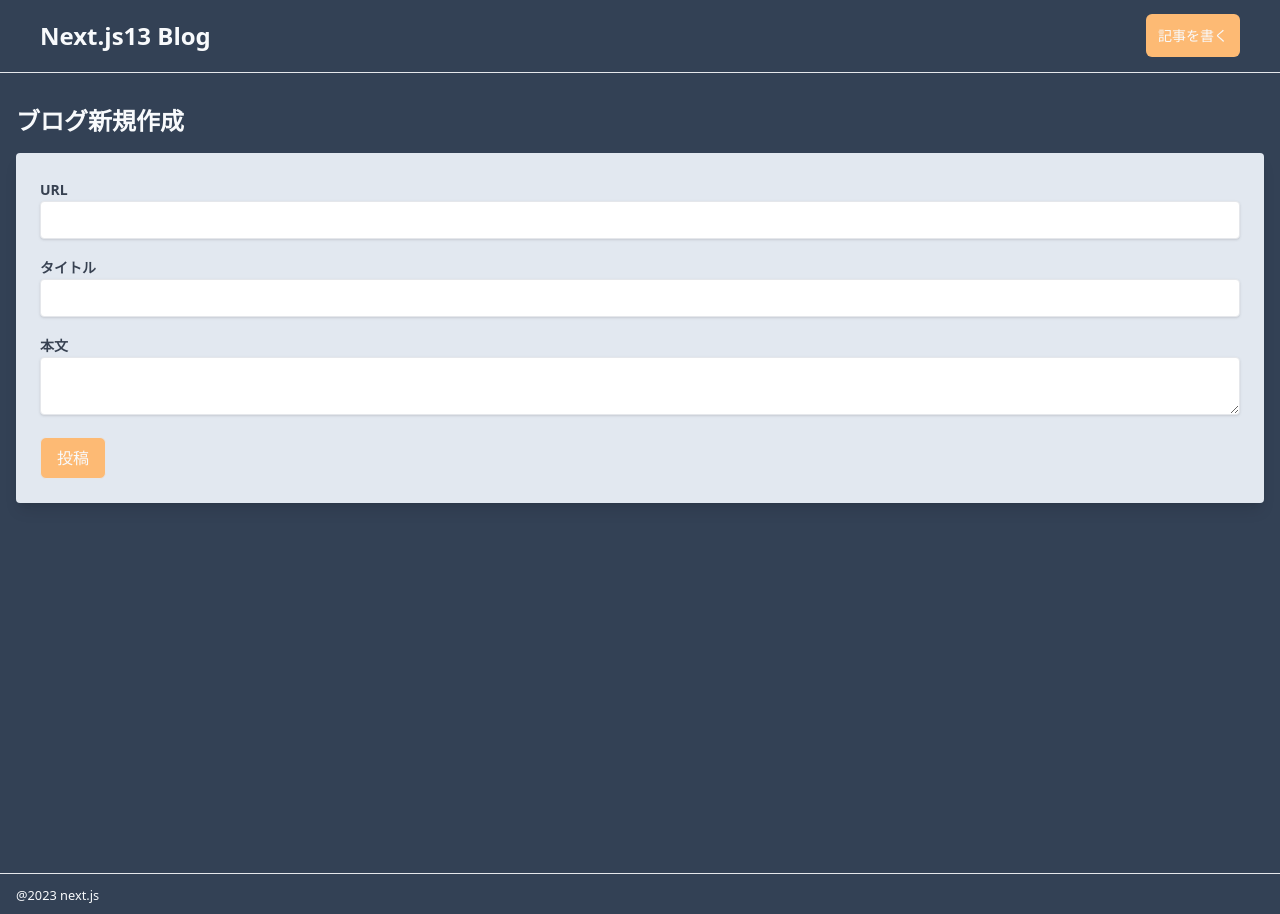
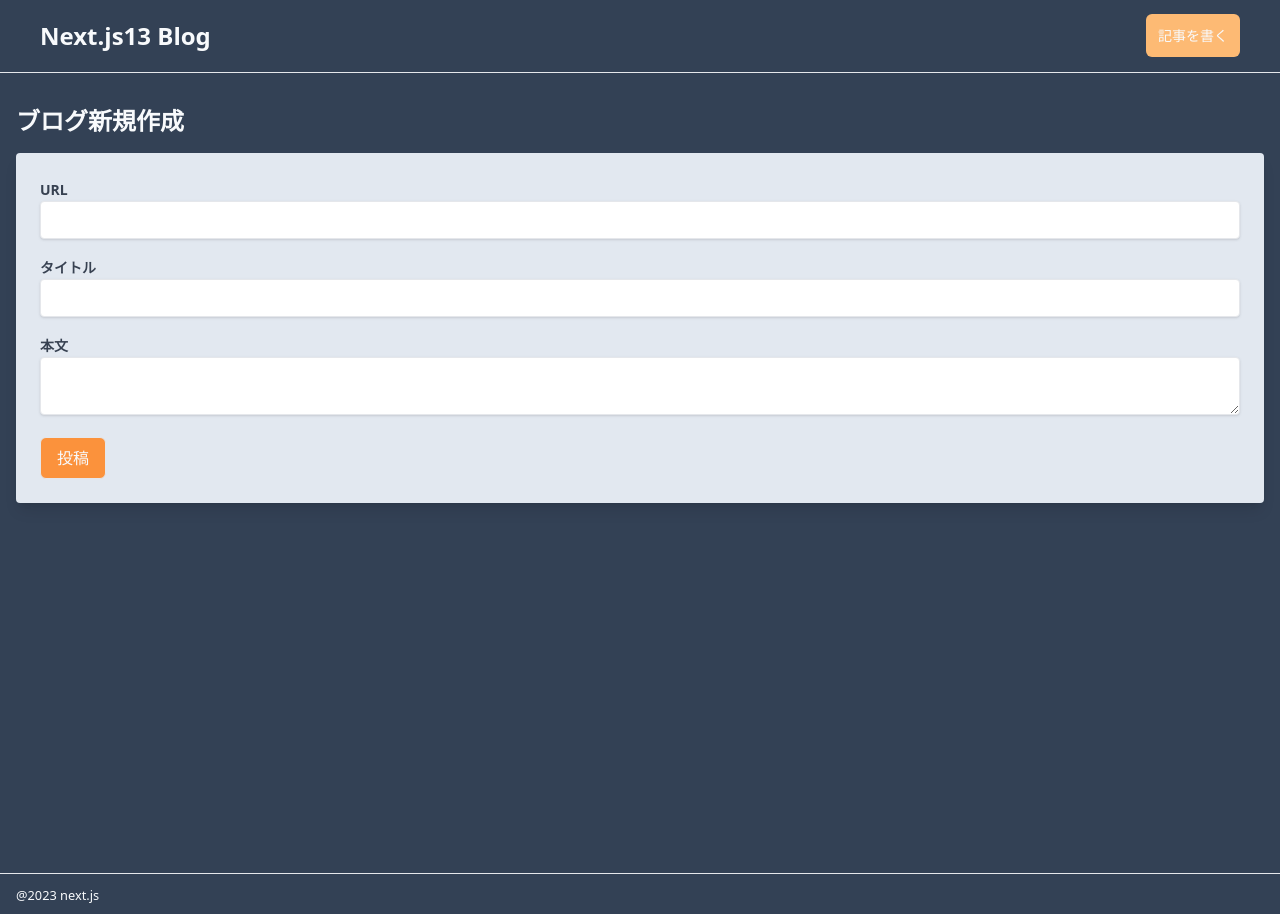
Before and after one commit to aspiratio/next.js13-tailwindcss-udemy-blog, a Next.js app: page /articles/new in a window 1280 px wide. Built offline with nearby package versions, Linux system fonts and the light colour scheme.

Commit message:
記事投稿が完了するまでボタンをクリックできないように調整

```diff
--- a/src/app/articles/new/page.tsx
+++ b/src/app/articles/new/page.tsx
@@ -8,12 +8,15 @@ const CreateBlogPage = () => {
   const [id, setId] = useState<string>("")
   const [title, setTitle] = useState<string>("")
   const [content, setContent] = useState<string>("")
+  const [isLoading, setIsLoading] = useState<boolean>(false)
 
   const handleSubmit = async (e: React.FormEvent<HTMLFormElement>) => {
     e.preventDefault() // ブラウザのデフォルトの挙動（リロードなど）を防ぐ
 
+    setIsLoading(true)
     await createArticle(id, title, content)
 
+    setIsLoading(false)
     router.push("/")
     router.refresh()
   }
@@ -52,7 +55,12 @@ const CreateBlogPage = () => {
         </div>
         <button
           type="submit"
-          className="py-2 px-4 border rounded-md bg-orange-300"
+          className={`py-2 px-4 border rounded-md ${
+            isLoading
+              ? "bg-orange-300 cursor-not-allowed"
+              : "bg-orange-400 hover:bg-orange-500"
+          }`}
+          disabled={isLoading}
         >
           投稿
         </button>
```
